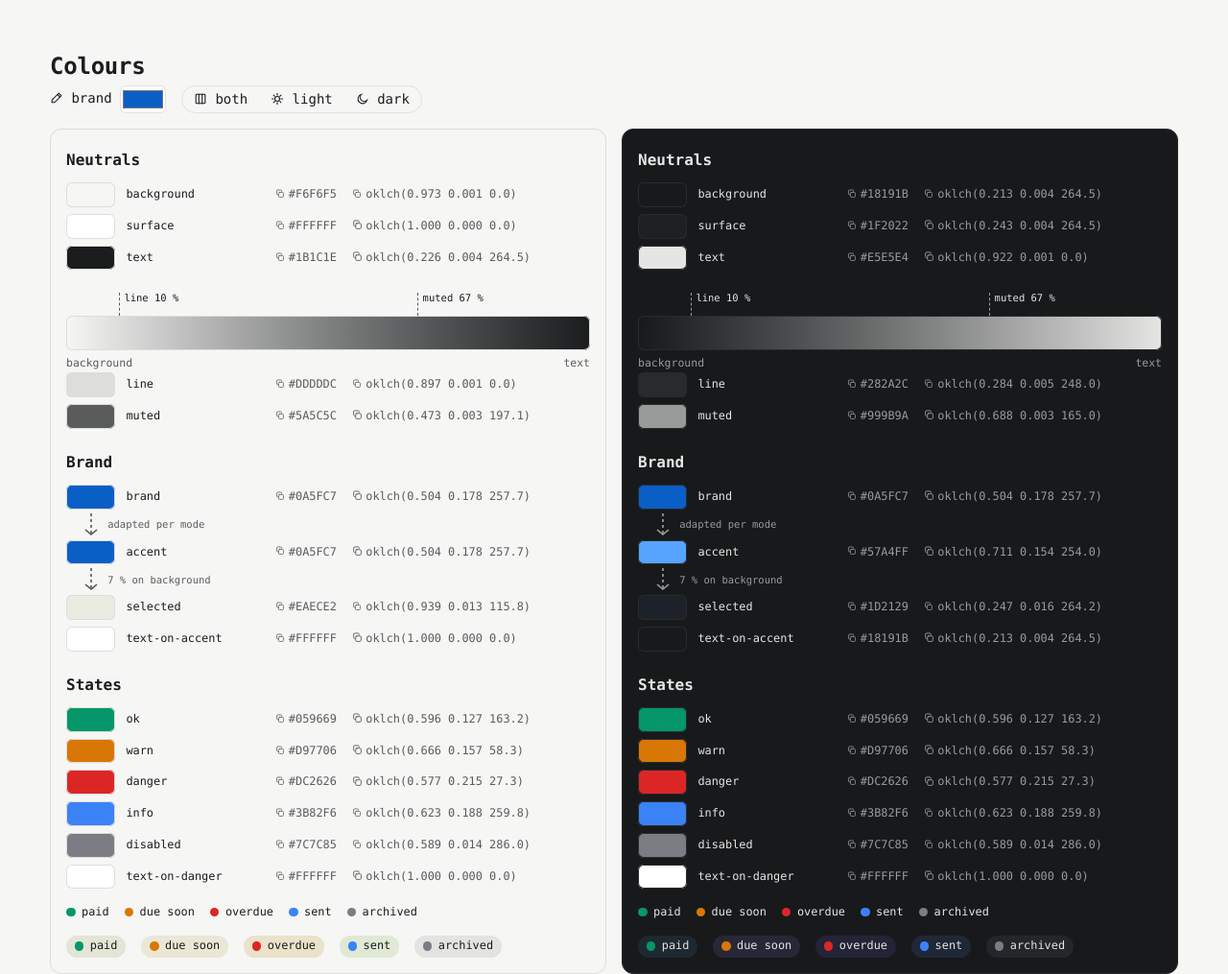
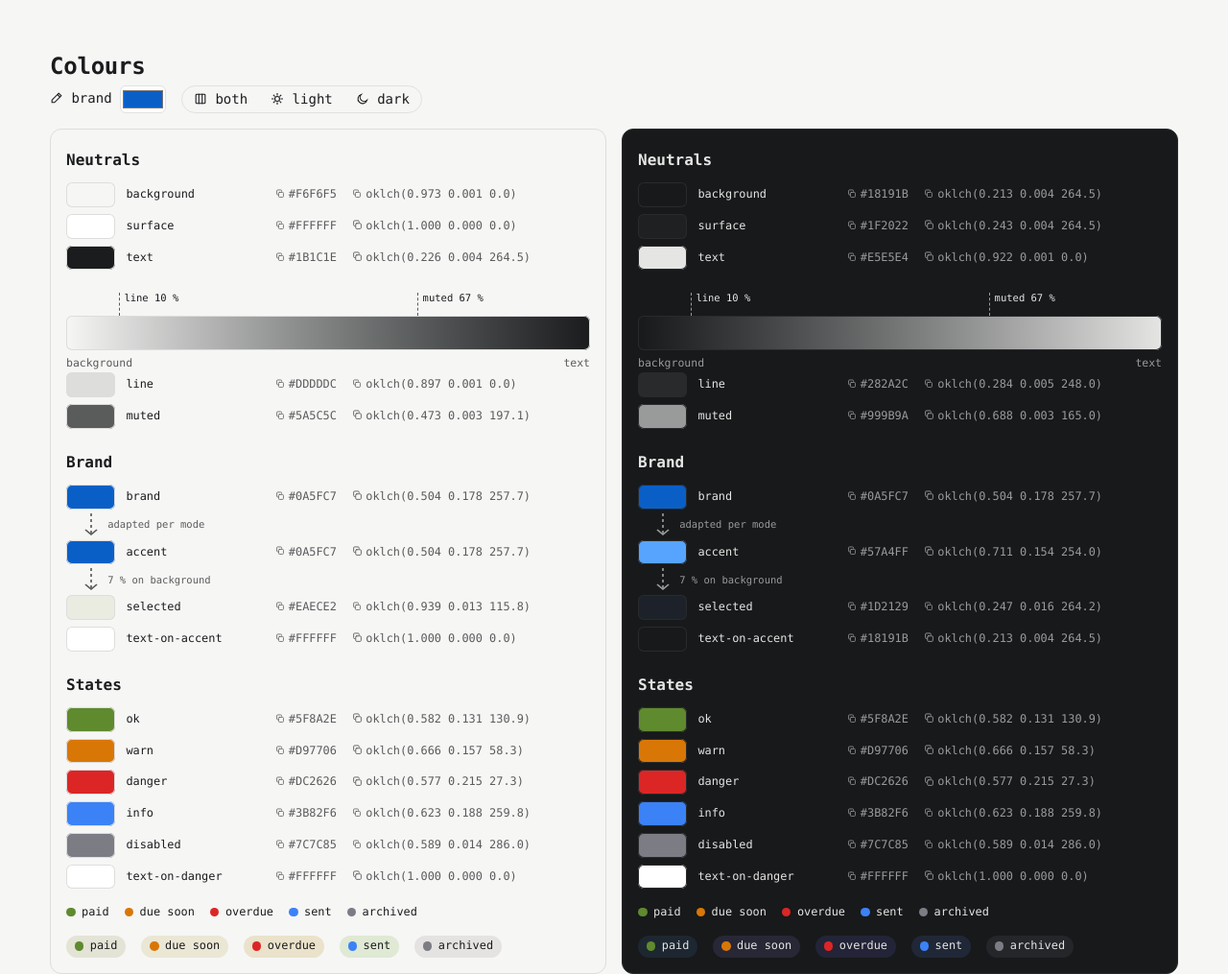
Before and after one commit to nobloat/ui, a plain HTML site: page foundations.html in a window 1280 px wide. Shown: the whole page at 96% size. Drawn offline with Linux system fonts and the light colour scheme.

Commit message:
foundations.html: ok in olive green (#5f8a2e)
Co-Authored-By: Claude Opus 5.5 <noreply@anthropic.com>

```diff
--- a/foundations.html
+++ b/foundations.html
@@ -20,7 +20,7 @@
   --selected: color-mix(in oklch, var(--accent) 7%, var(--background));
   --text-on-accent: light-dark(#fff, var(--background)); /* text on a filled accent: white in light, dark in dark */
   /* states: one colour for both modes, for dots, icons, edges and tinted pills; the word stays in --text */
-  --ok: #059669;
+  --ok: #5f8a2e;
   --warn: #d97706;
   --danger: #dc2626; /* also a fill with white text (4.8:1) */
   --info: #3b82f6;
```
